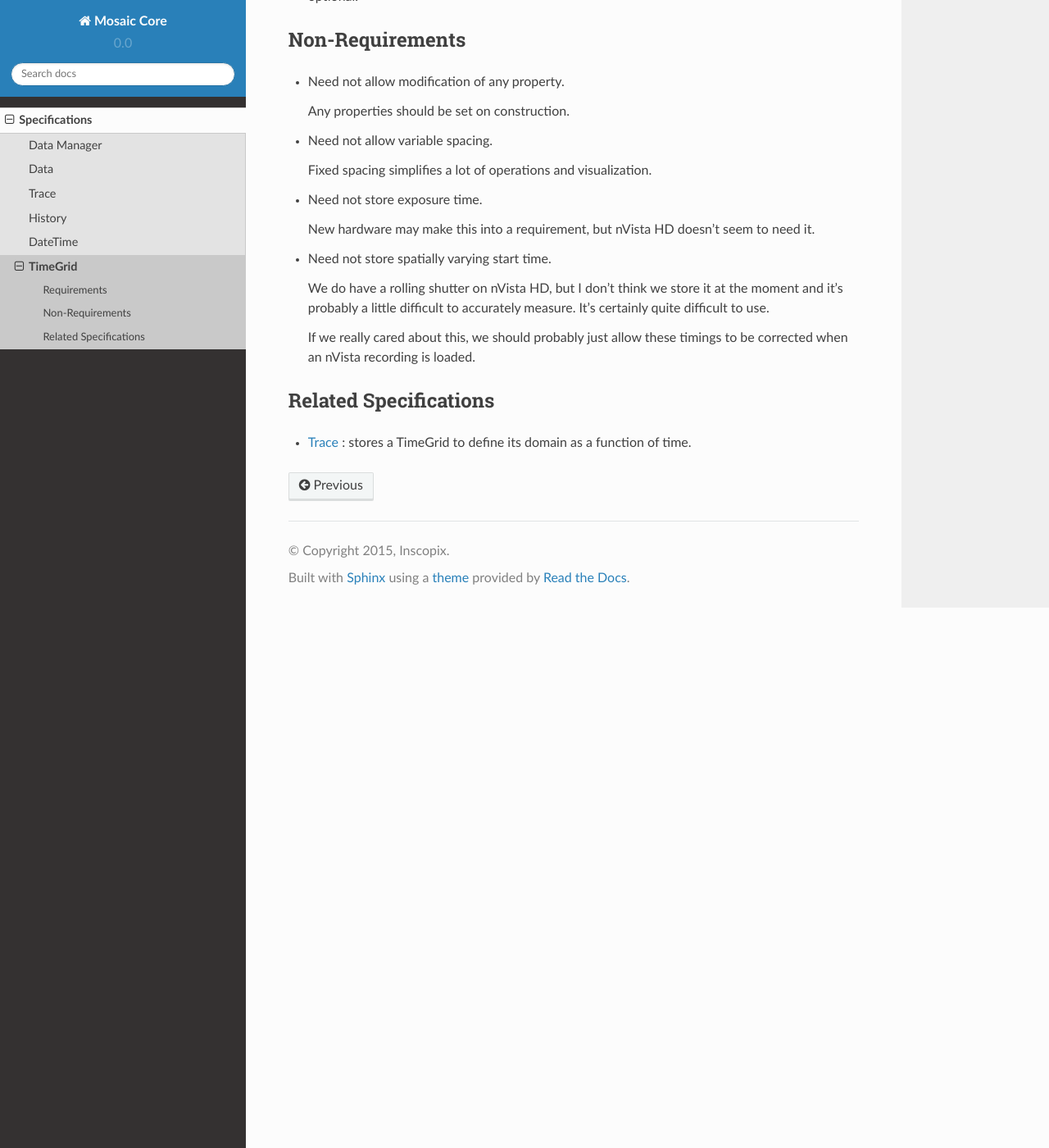
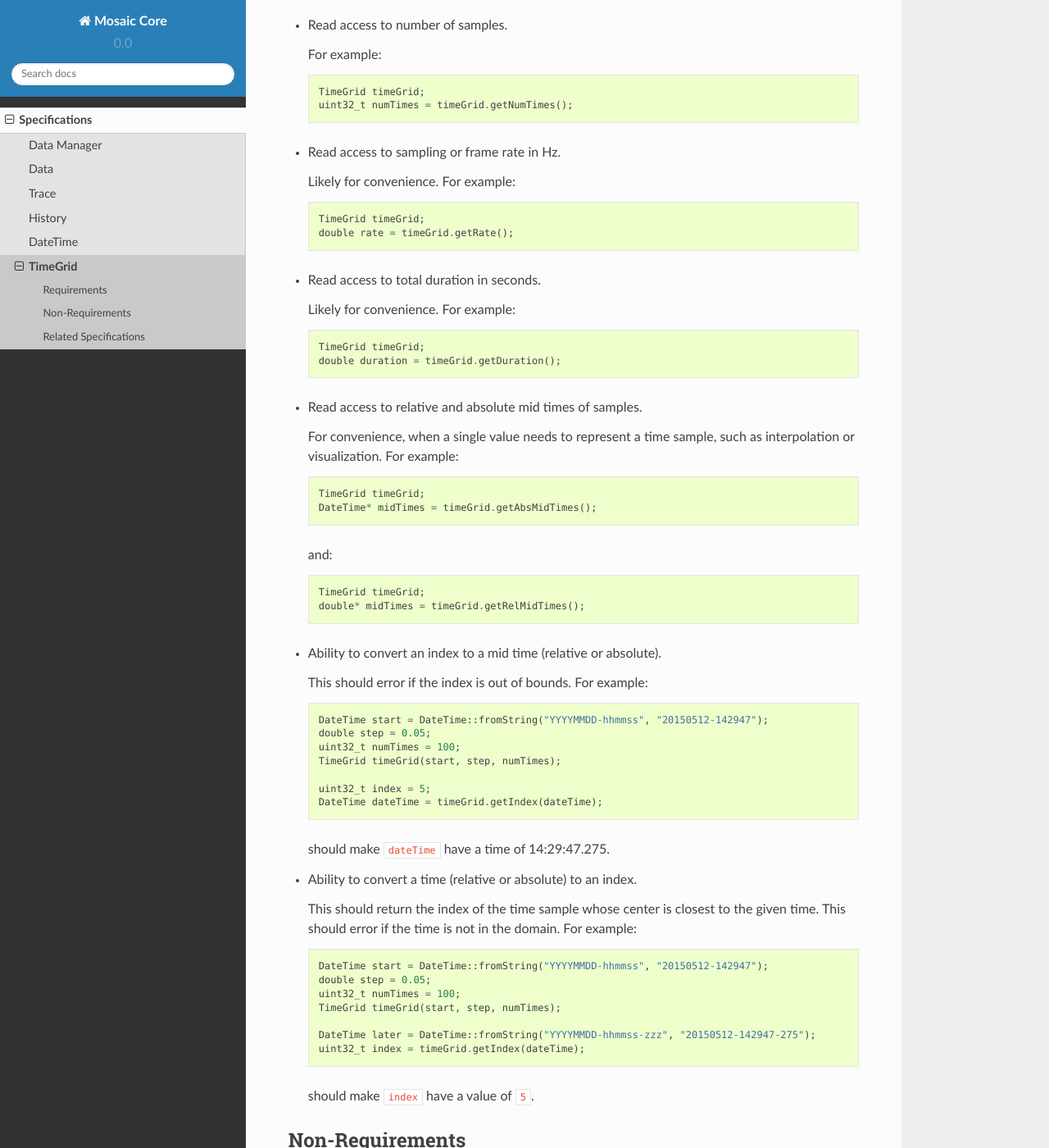
Before and after one commit to inscopix/isxcore, a Sphinx documentation site: the page built from doc/source/specs/TimeGrid.rst, in a window 1280 px wide and 1400 px high, scrolled down 796 px. Shown: the whole window at 82% size. Built offline with Sphinx 7.4.7 and the Read the Docs theme 2.0.0, drawn with Linux system fonts in a browser that asks for light colours; some of the changed text lies outside the part shown.

Commit message:
Update some core specs

```diff
--- a/doc/source/specs/TimeGrid.rst
+++ b/doc/source/specs/TimeGrid.rst
@@ -14,36 +14,95 @@ Requirements
 
 - Read access to start time.
 
+  For example::
+
+    TimeGrid timeGrid;
+    DateTime start = timeGrid.getStart();
+
 - Read access to end time.
+
+  For example::
+
+    TimeGrid timeGrid;
+    DateTime end = timeGrid.getEnd();
 
 - Read access to temporal spacing in seconds.
 
   This should correspond to the reciprocal of the frame rate used to
   acquire a recording.
 
+  For example::
+
+    TimeGrid timeGrid;
+    double step = timeGrid.getStep();
+
 - Read access to number of samples.
 
-- Read access to frame rate in Hz.
+  For example::
 
-  For convenience. Should be derived from spacing.
+    TimeGrid timeGrid;
+    uint32_t numTimes = timeGrid.getNumTimes();
+
+- Read access to sampling or frame rate in Hz.
+
+  Likely for convenience.
+  For example::
+
+    TimeGrid timeGrid;
+    double rate = timeGrid.getRate();
 
 - Read access to total duration in seconds.
 
-  For convenience. Should be derived from start time, spacing and number of
-  samples.
+  Likely for convenience.
+  For example::
 
-- Read access to relative start, mid, end times of samples (relative or
-  absolute).
+    TimeGrid timeGrid;
+    double duration = timeGrid.getDuration();
+
+- Read access to relative and absolute mid times of samples.
 
   For convenience, when a single value needs to represent a time sample, such
   as interpolation or visualization.
+  For example::
 
-- Ability to convert an index to a time (either relative or absolute).
+    TimeGrid timeGrid;
+    DateTime* midTimes = timeGrid.getAbsMidTimes();
+
+  and::
+
+    TimeGrid timeGrid;
+    double* midTimes = timeGrid.getRelMidTimes();
+
+- Ability to convert an index to a mid time (relative or absolute).
+
+  This should error if the index is out of bounds.
+  For example::
+
+    DateTime start = DateTime::fromString("YYYYMMDD-hhmmss", "20150512-142947");
+    double step = 0.05;
+    uint32_t numTimes = 100;
+    TimeGrid timeGrid(start, step, numTimes);
+
+    uint32_t index = 5;
+    DateTime dateTime = timeGrid.getIndex(dateTime);
+
+  should make :code:`dateTime` have a time of 14:29:47.275.
 
 - Ability to convert a time (relative or absolute) to an index.
 
-  This must allow nearest neighbor interpolation. Linear and other
-  interpolators should be optional.
+  This should return the index of the time sample whose center is closest to
+  the given time. This should error if the time is not in the domain.
+  For example::
+
+    DateTime start = DateTime::fromString("YYYYMMDD-hhmmss", "20150512-142947");
+    double step = 0.05;
+    uint32_t numTimes = 100;
+    TimeGrid timeGrid(start, step, numTimes);
+
+    DateTime later = DateTime::fromString("YYYYMMDD-hhmmss-zzz", "20150512-142947-275");
+    uint32_t index = timeGrid.getIndex(dateTime);
+
+  should make :code:`index` have a value of :code:`5`.
 
 
 Non-Requirements
@@ -76,3 +135,4 @@ Related Specifications
 ^^^^^^^^^^^^^^^^^^^^^^
 
 - :ref:`Trace` : stores a TimeGrid to define its domain as a function of time.
+- :ref:`DateTime` : represents an absolute point in time.
```
Also changed, not shown: doc/source/specs/Data.rst (+9 -3 lines), doc/source/specs/DataManager.rst (+12 -1 lines), doc/source/specs/DateTime.rst (+30 -13 lines).
